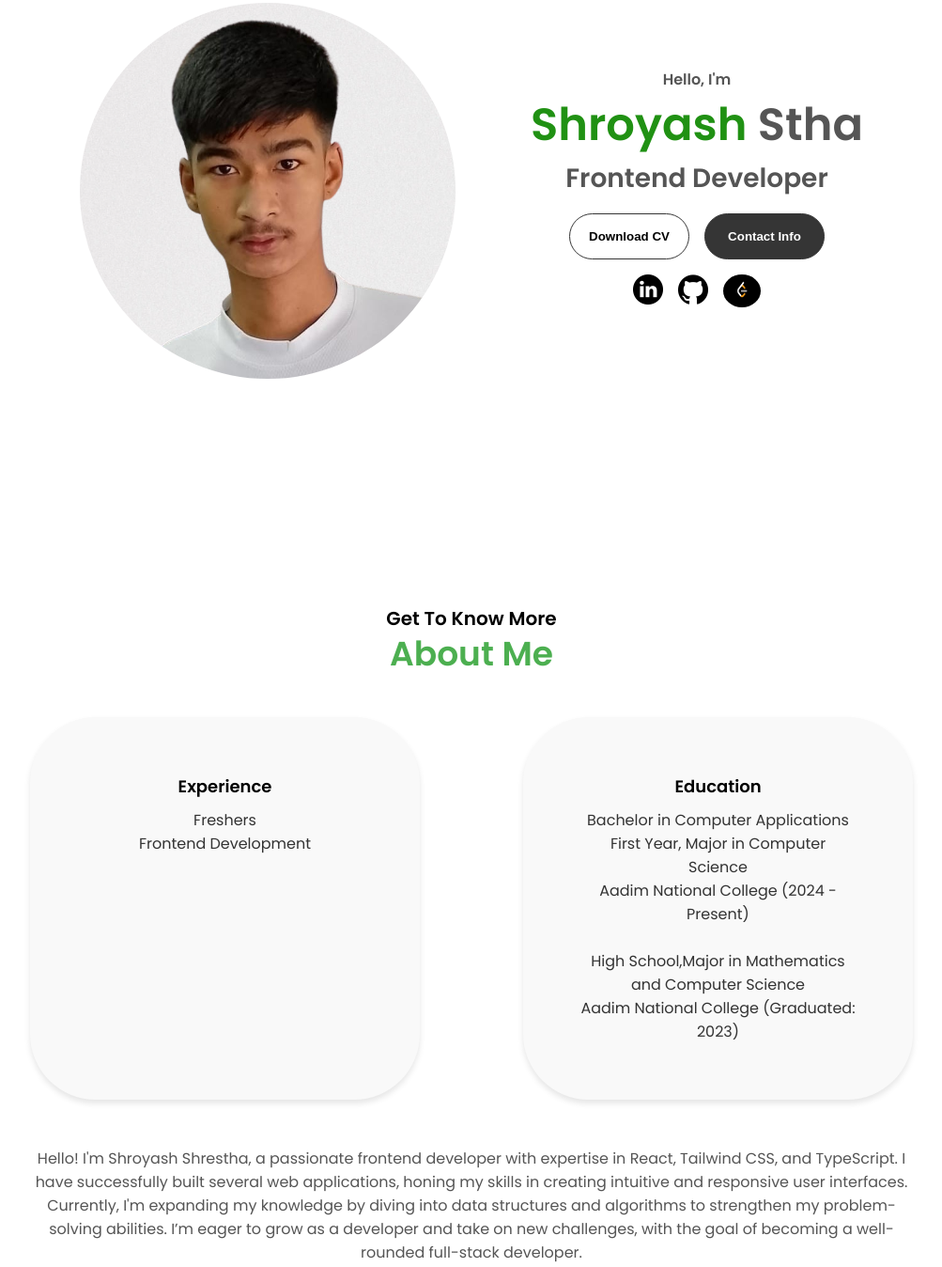
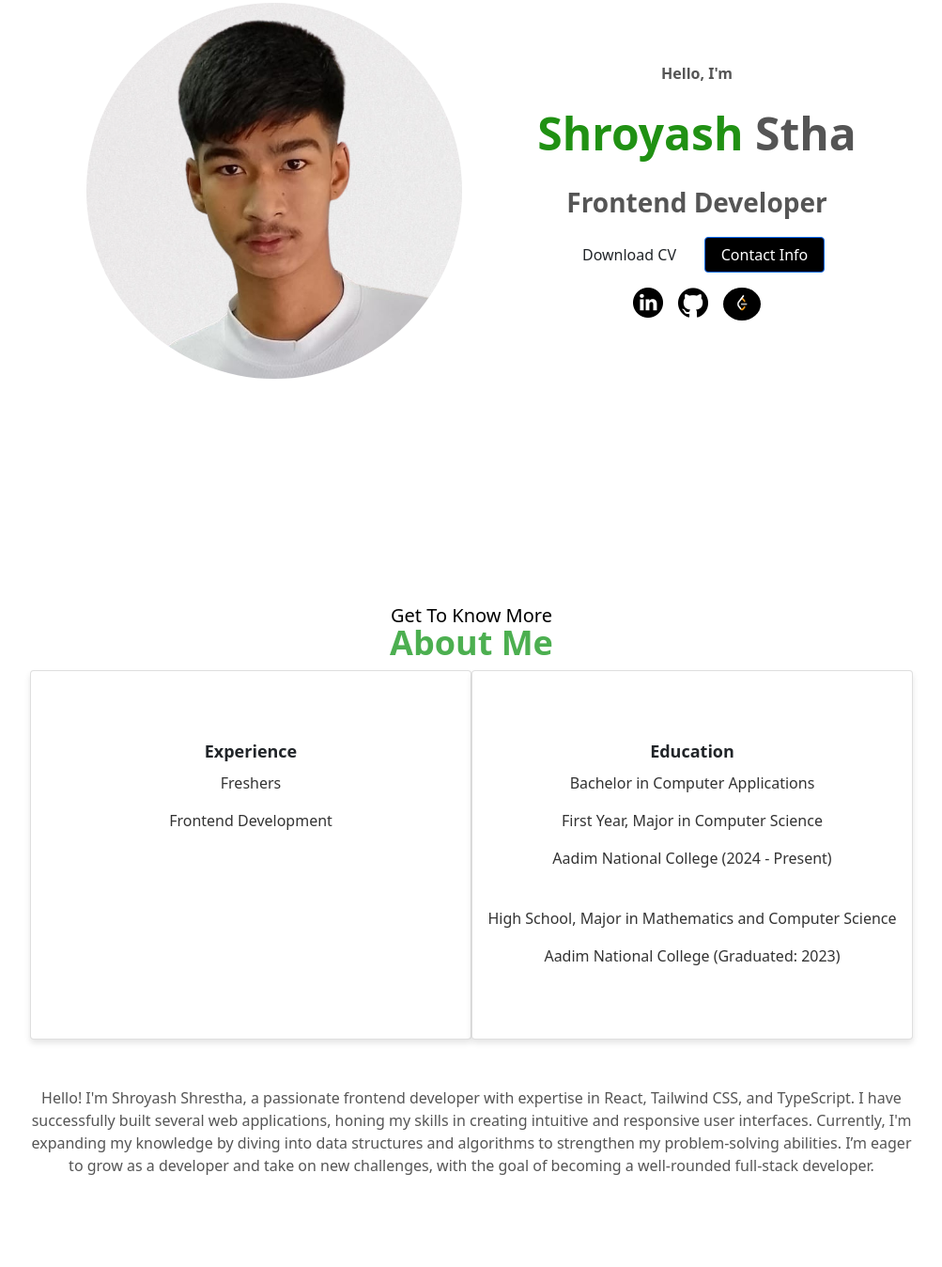
Before and after one commit to shroyash/ShroyashProtfolio, a plain HTML site: page index.html in a window 1280 px wide. Shown: the part 263-1611 px from the top of the page at 94% size, without its empty margins (138-1141 px from the left). Drawn offline with nearby package versions, Linux system fonts and the light colour scheme.

Commit message:
code updated

```diff
--- a/index.html
+++ b/index.html
@@ -7,6 +7,8 @@
     <title>My Portfolio</title>
     <link rel="stylesheet" href="style.css" />
     <link rel="stylesheet" href="mediaqueries.css" />
+    <link href="https://cdn.jsdelivr.net/npm/bootstrap@5.0.2/dist/css/bootstrap.min.css" rel="stylesheet" integrity="sha384-EVSTQN3/azprG1Anm3QDgpJLIm9Nao0Yz1ztcQTwFspd3yD65VohhpuuCOmLASjC" crossorigin="anonymous">
+    <script src="https://cdn.jsdelivr.net/npm/bootstrap@5.0.2/dist/js/bootstrap.bundle.min.js" integrity="sha384-MrcW6ZMFYlzcLA8Nl+NtUVF0sA7MsXsP1UyJoMp4YLEuNSfAP+JcXn/tWtIaxVXM" crossorigin="anonymous"></script>
   </head>
   <body>
     <nav id="desktop-nav">
@@ -56,12 +58,12 @@
           >
             Download CV
           </button>
-          <button class="btn btn-color-1" onclick="location.href='./#contact'">
+          <button class="btn btn-primary" style="background-color: black;" onclick="location.href='./#contact'">
             Contact Info
           </button>
         </div>
         <div id="socials-container">
-          <div class="tooltip">
+          <div class="lolo">
             <a href="https://www.linkedin.com/in/shroyash-shrestha-3862b2254/" target="_blank">
               <img
                 src="./assets/linkedin.png"
@@ -72,7 +74,7 @@
             <span class="tooltiptext">LinkedIn</span>
           </div>
 
-          <div class="tooltip">
+          <div class="lolo">
             <a href="https://github.com/shroyash" target="_blank">
               <img
                 src="./assets/github.png"
@@ -83,7 +85,7 @@
             <span class="tooltiptext">GitHub</span>
           </div>
 
-          <div class="tooltip">
+          <div class="lolo">
             <a href="https://leetcode.com/shroyash" target="_blank">
               <img
                 src="./assets/leetcode.png"
@@ -98,35 +100,37 @@
 
       </div>
     </section>
-    <section class="about-me">
+    <section class="about-me" style="margin-top: 70px;">
       <div class="section-title">
         <h2>Get To Know More</h2>
-        <h3>About Me</h3>
+        <h3 >About Me</h3>
       </div>
       <div class="container">
-        <div class="card">
+        <div class="row">
+          <div class="card col-12 col-md-6">
             <i class="fas fa-certificate"></i>
             <h4>Experience</h4>
             <p>Freshers</p>
             <p>Frontend Development</p>
           </div>
-        <div class="card">
+          <div class="card col-12 col-md-6">
             <i class="fas fa-users"></i>
             <h4>Education</h4>
             <p>Bachelor in Computer Applications</p>
             <p>First Year, Major in Computer Science</p>
             <p>Aadim National College (2024 - Present)</p><br>
-          <p>High School,Major in Mathematics and Computer Science</p>
+            <p>High School, Major in Mathematics and Computer Science</p>
             <p>Aadim National College (Graduated: 2023)</p>
           </div>
         </div>
-
+      </div>
       <div>
         <p style="margin-top: 50px; margin-bottom: 90px;">
           Hello! I'm Shroyash Shrestha, a passionate frontend developer with expertise in React, Tailwind CSS, and TypeScript. I have successfully built several web applications, honing my skills in creating intuitive and responsive user interfaces. Currently, I'm expanding my knowledge by diving into data structures and algorithms to strengthen my problem-solving abilities. I’m eager to grow as a developer and take on new challenges, with the goal of becoming a well-rounded full-stack developer.
         </p>
       </div>
     </section>
+
 
 
 
@@ -285,7 +289,7 @@
 
     </section>
     <section id="projects">
-      <p class="section__text__p1">Browse My Recent</p>
+      <p class="section__text__p1 " style="margin-top: 80px;">Browse My Recent</p>
       <h1 class="title" style="color: green;margin-bottom: 50px;">Projects</h1>
       <div class="experience-details-container">
         <div class="about-containers" >
--- a/style.css
+++ b/style.css
@@ -40,23 +40,22 @@ nav {
   height: 17vh;
 }
 
-.nav-links {
+.nav-links{
   gap: 2rem;
   list-style: none;
   font-size: 1.3rem;
+  text-decoration: none;
+  color: black;
 }
 
 a {
   color: black;
   text-decoration: none;
-  text-decoration-color: white;
 }
 
 a:hover {
   color: grey;
-  text-decoration: underline;
-  text-underline-offset: 1rem;
-  text-decoration-color: rgb(181, 181, 181);
+
 }
 
 .logo {
@@ -502,17 +501,12 @@ footer p {
   margin-top: -15px;
 }
 
-.container {
-  display: flex;
-  justify-content: center;
-  gap: 110px;
-}
 
 .card {
   background-color: #f9f9f9;
   padding: 60px;
   border-radius: 70px;
-  width: 800px;
+  width: 600px;
   text-align: center;
   box-shadow: 0px 4px 6px rgba(0, 0, 0, 0.1);
   margin-top: 40px;
@@ -534,3 +528,7 @@ footer p {
   font-size: 16px;
   color: #333;
 }
+a{
+  text-decoration: none;
+  color: black;
+}
```
Lines whose indentation alone changed are shown as unchanged.
